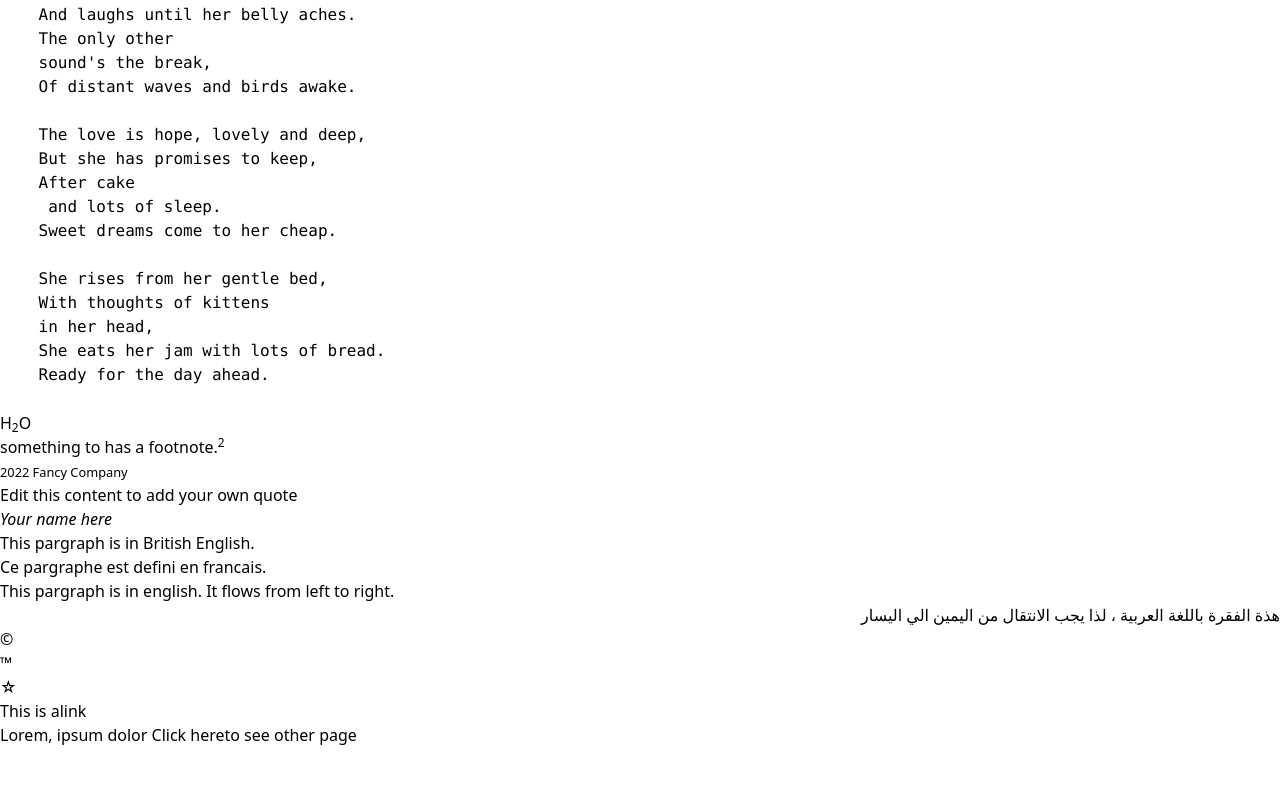
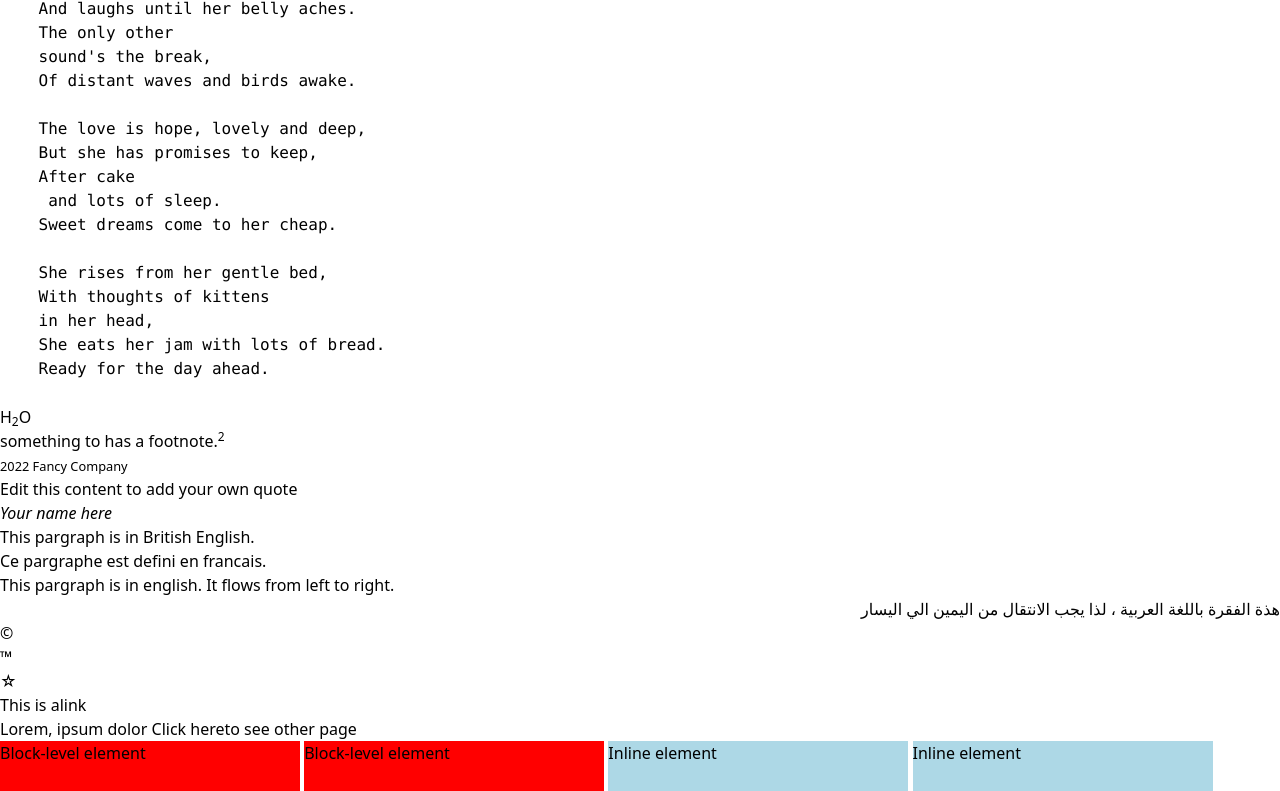
Before and after one commit to hossam-khalaf/git-mo--khalifa, a website: page src/index.html in a window 1280 px wide. Shown: the part 823-1614 px from the top of the page. Before the commit the page ends 1570 px from the top, so only its background shows below. Drawn offline with Linux system fonts and the light colour scheme.

Commit message:
add box model

```diff
--- a/src/index.html
+++ b/src/index.html
@@ -5,6 +5,7 @@
     <meta http-equiv="X-UA-Compatible" content="IE=edge" />
     <meta name="viewport" content="width=device-width, initial-scale=1.0" />
     <link rel="stylesheet" href="../dist/output.css" />
+    <link rel="stylesheet" href="style.css" />
     <title>landing page</title>
   </head>
   <body>
@@ -164,6 +165,12 @@
     <p>
       Lorem, ipsum dolor <a href="/app.html">Click hereto see other page</a>
     </p>
+
+    <!-- The Box Model  -->
+    <div>Block-level element</div>
+    <div>Block-level element</div>
+    <span>Inline element</span>
+    <span>Inline element</span>
     <!-- Hero section -->
     <!-- Features section -->
     <!-- T~estimonials -->
--- a/src/style.css
+++ b/src/style.css
@@ -7,3 +7,19 @@ th, td {
   padding: 15px;
   background-color: #bbefedb4;
 }
+
+/* The Box Model */
+div {
+  background: red;
+  height: 50px;
+  width: 300px;
+  /* display: inline;/ */
+  display: inline-block;
+}
+
+span {
+  background: lightblue; height: 50px;
+  width: 300px;
+  /* display: block; */
+  display: inline-block;
+}
```
